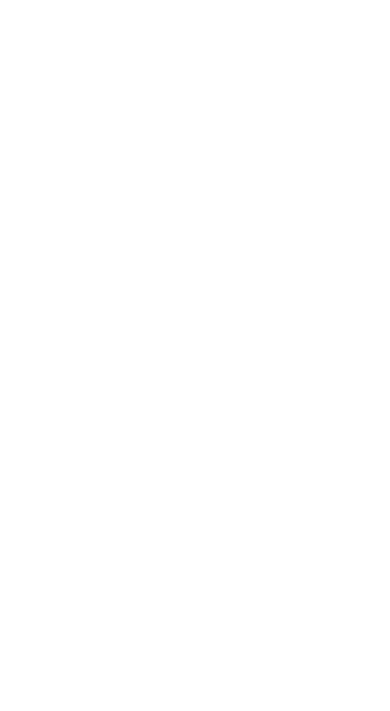
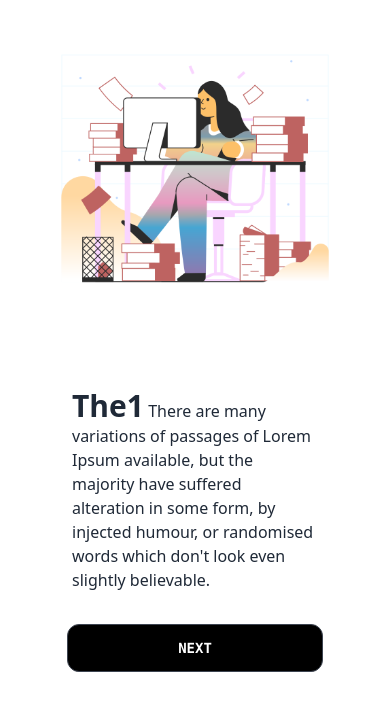
Before and after one commit to NiroshKumarR/challengetracker, a React (Create React App) app: page /intro in a window 390 px wide. Before the commit this address had no page. Shown: the part 113-824 px from the top of the page. Built offline with nearby package versions, Linux system fonts and the light colour scheme.

Commit message:
intro mobile view

```diff
--- a/src/Pages/Intro.js
+++ b/src/Pages/Intro.js
@@ -0,0 +1,56 @@
+import Introcard from "../components/introcard";
+import productiveWork from "../assets/productivework.png";
+import { useState } from "react";
+import { Link } from "react-router-dom";
+
+export default function Intro() {
+  // Variables and states
+  const [intro, setIntro] = useState(true);
+  const [intro2, setIntro2] = useState(false);
+
+  // Functions
+  const clickNest = () => {
+    setIntro(false);
+    setIntro2(true);
+  };
+  return (
+    <div
+      id="intro"
+      className="flex flex-col m-10 items-center justify-center h-screen"
+    >
+      {intro ? (
+        <div id="intro1">
+          <Introcard
+            text={
+              "There are many variations of passages of Lorem Ipsum available, but the majority have suffered alteration in some form, by injected humour, or randomised words which don't look even slightly believable."
+            }
+            img={productiveWork}
+            first_charc={"The1"}
+          />
+        </div>
+      ) : (
+        <div id="intro1">
+          <Introcard
+            text={
+              "There are many variations of passages of Lorem Ipsum available, but the majority have suffered alteration in some form, by injected humour, or randomised words which don't look even slightly believable."
+            }
+            img={productiveWork}
+            first_charc={"The2"}
+          />
+        </div>
+      )}
+
+      <div id="actions">
+        {intro2 ? (
+          <Link to="/" className="btn ct-btn btn-wide">
+            Lets Dive init
+          </Link>
+        ) : (
+          <button className="btn ct-btn btn-wide" onClick={clickNest}>
+            Next
+          </button>
+        )}
+      </div>
+    </div>
+  );
+}
--- /dev/null
+++ b/src/components/card.js
@@ -0,0 +1,9 @@
+export default function card() {
+  return (
+    <div id="card" className="card">
+      <div id="card-head">hii</div>
+      <div id="card-body"></div>
+      <div id="card-actions"></div>
+    </div>
+  );
+}
--- /dev/null
+++ b/src/components/cards.js
@@ -0,0 +1,11 @@
+import Card from "./card";
+
+export default function cards() {
+  return (
+    <div id="cardlist">
+      <div id="cards">
+        <Card />
+      </div>
+    </div>
+  );
+}
--- /dev/null
+++ b/src/components/introcard.js
@@ -0,0 +1,16 @@
+export default function Introcard({ first_charc, text, img }) {
+  return (
+    <div id="intro-card" className="grid grid-flow-row grid-row-2 gap-5">
+      <div id="card-head" className="card">
+        <div id="intro-img">
+          <img src={img} alt="Intro illustration" />
+        </div>
+      </div>
+      <div id="card-body" className="card-body">
+        <p>
+          <span className="text-3xl font-bold">{first_charc}</span> {text}
+        </p>
+      </div>
+    </div>
+  );
+}
--- a/src/index.js
+++ b/src/index.js
@@ -3,11 +3,13 @@ import ReactDOM from "react-dom";
 import { BrowserRouter as Router, Route, Routes } from "react-router-dom";
 import "./index.css";
 import App from "./App";
+import Intro from "./Pages/Intro";
 
 ReactDOM.render(
   <Router>
     <Routes>
       <Route exact path="/" element={<App />} />
+      <Route path="intro" element={<Intro />} />
     </Routes>
   </Router>,
   document.getElementById("root")
```
Also changed, not shown: src/assets/productivework.png (added).
